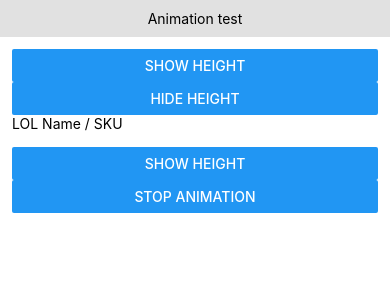
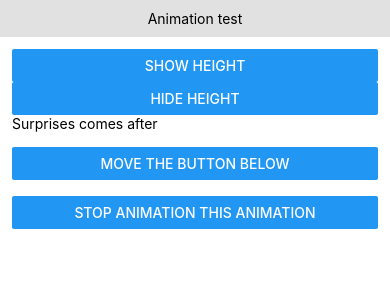
Before and after one commit to LunaticHero-Cyber/RNAnimationPlayground, a React Native app: screen /Home in a window 390 px wide. Shown: the top 300 px of the page. Built offline with nearby package versions, Linux system fonts and the light colour scheme.

Commit message:
Play around

```diff
--- a/src/screens/Home/index.tsx
+++ b/src/screens/Home/index.tsx
@@ -1,10 +1,9 @@
-import React, {useEffect, useRef} from 'react';
+import React, {useRef} from 'react';
 import {
   Animated,
   Button,
   StyleSheet,
   Text,
-  TouchableOpacity,
   View,
   ViewStyle,
 } from 'react-native';
@@ -13,15 +12,14 @@ import {StackNavigationProp} from '@react-navigation/stack';
 
 import {StackParamList} from '@navigators/Root';
 import {BoxSpace, Container, Header} from 'components/Common';
-import {COLORS, SIZES} from 'constants';
+import {SIZES} from 'constants';
 
 type OrderRequestDetailScreenProp = StackNavigationProp<StackParamList, 'Home'>;
 
-type HomeStyleInterface = {
-  mainContainer: ViewStyle;
-};
-
-const styles = StyleSheet.create<HomeStyleInterface>({
+const styles = StyleSheet.create({
+  buttonMargin: {
+    marginTop: 16,
+  },
   mainContainer: {
     padding: SIZES.medium,
   },
@@ -68,7 +66,12 @@ const Home = ({navigation}: {navigation: OrderRequestDetailScreenProp}) => {
           useNativeDriver: false,
         }),
         Animated.timing(fadeAnim2, {
-          toValue: {x: 100, y: 0},
+          toValue: {x: 100, y: -100},
+          duration: 500,
+          useNativeDriver: false,
+        }),
+        Animated.timing(fadeAnim2, {
+          toValue: {x: 0, y: -100},
           duration: 500,
           useNativeDriver: false,
         }),
@@ -94,16 +97,20 @@ const Home = ({navigation}: {navigation: OrderRequestDetailScreenProp}) => {
           style={{
             height: fadeAnim1,
           }}>
-          <Text>LOL Name / SKU</Text>
+          <Text>Surprises comes after</Text>
         </Animated.View>
         <BoxSpace.D />
-        <Button title="Show Height" onPress={showAnim2} />
+        <Button title="Move the button below" onPress={showAnim2} />
         <Animated.View
           style={{
+            ...styles.buttonMargin,
             top: fadeAnim2.x,
             left: fadeAnim2.y,
           }}>
-          <Button title="Stop Animation" onPress={handleAnim2Stop} />
+          <Button
+            title="Stop Animation This Animation"
+            onPress={handleAnim2Stop}
+          />
         </Animated.View>
       </View>
     </Container>
```
